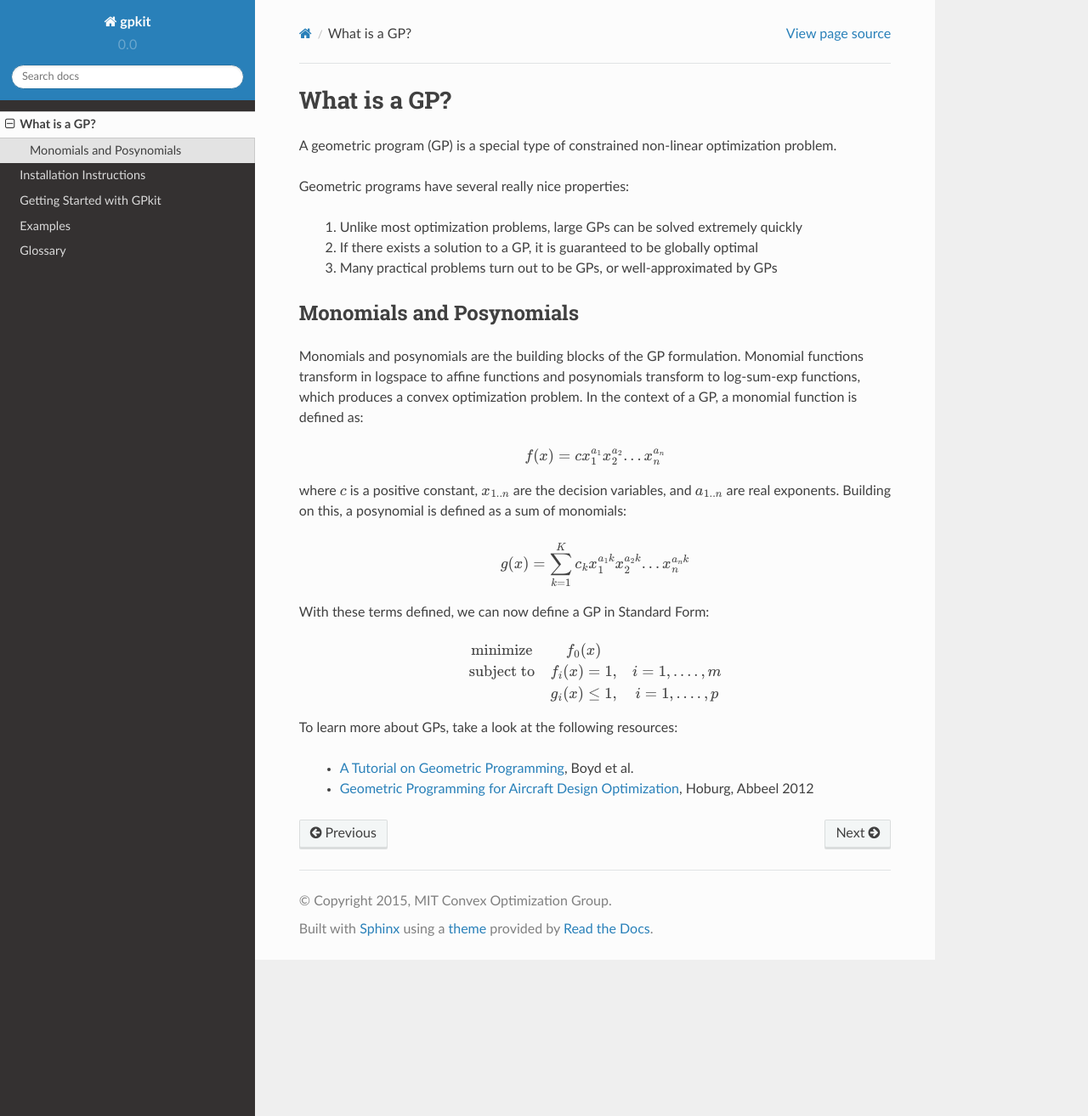
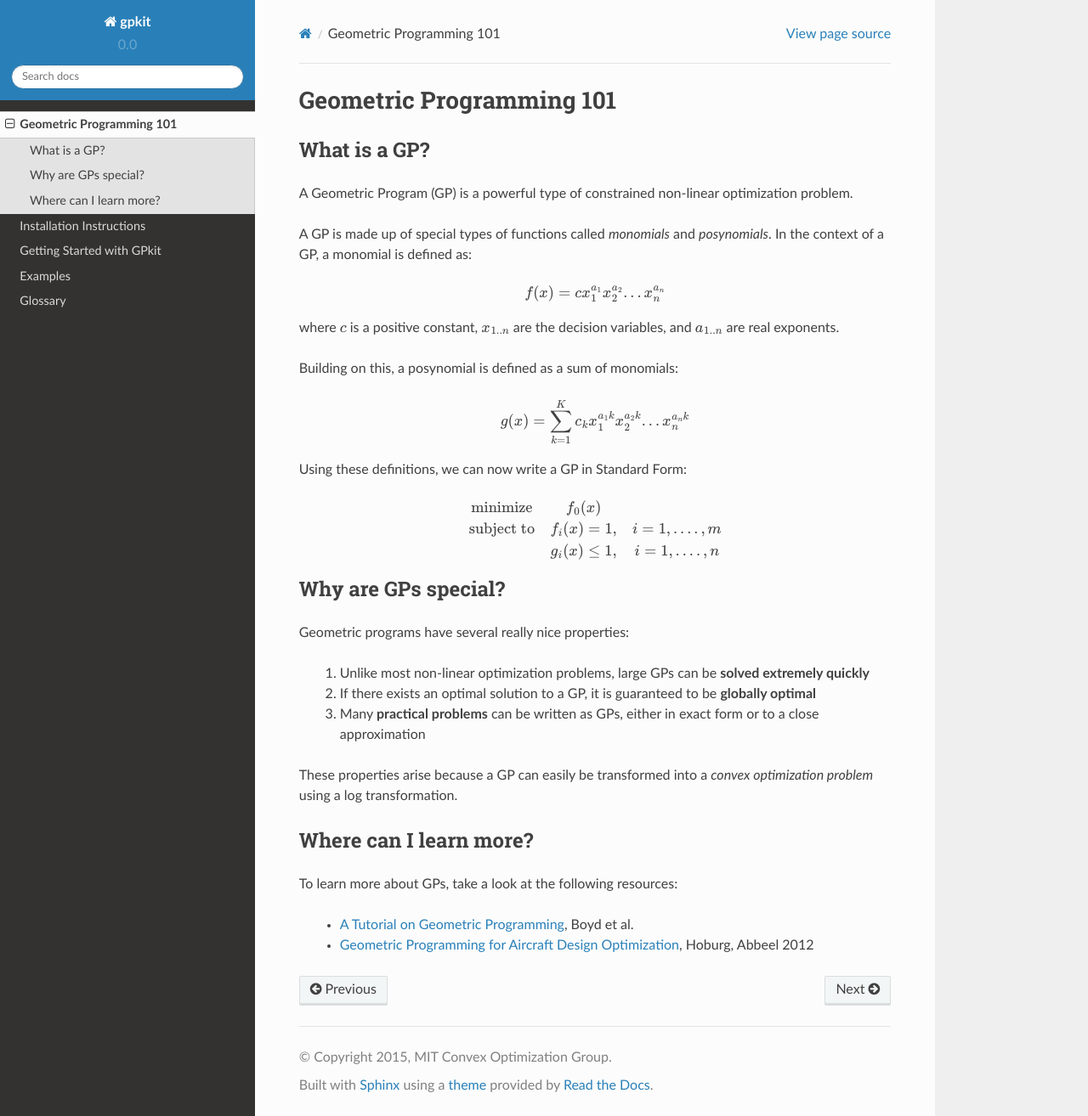
Before and after one commit to convexengineering/gpkit, a Sphinx documentation site: the page built from docs/source/whatisagp.rst, in a window 1280 px wide and 1314 px high. Shown: the whole window at 85% size. Built offline with Sphinx 7.4.7 and the Read the Docs theme 2.0.0, drawn with Linux system fonts in a browser that asks for light colours; pages that are not in the unit, such as notebooks, are missing from menus.

Commit message:
Redraft of whatisagp

```diff
--- a/docs/source/whatisagp.rst
+++ b/docs/source/whatisagp.rst
@@ -1,38 +1,48 @@
+Geometric Programming 101
+*************************
+
 What is a GP?
-*************
+=============
 
-A geometric program (GP) is a special type of constrained non-linear optimization problem.
+A Geometric Program (GP) is a powerful type of constrained non-linear optimization problem.
 
-Geometric programs have several really nice properties:
-
-    #. Unlike most optimization problems, large GPs can be solved extremely quickly
-    #. If there exists a solution to a GP, it is guaranteed to be globally optimal
-    #. Many practical problems turn out to be GPs, or well-approximated by GPs
-
-.. todo: describe solution methods and benefits
-
-Monomials and Posynomials
-=========================
-Monomials and posynomials are the building blocks of the GP formulation.  Monomial functions transform in logspace to affine functions and posynomials transform to log-sum-exp functions, which produces a convex optimization problem.  In the context of a GP, a monomial function is defined as:
+A GP is made up of special types of functions called *monomials* and *posynomials*. In the context of a GP, a monomial is defined as:
 
 .. math::
 
    f(x) = c x_1^{a_1} x_2^{a_2} ... x_n^{a_n}
 
-where :math:`c` is a positive constant, :math:`x_{1..n}` are the decision variables, and :math:`a_{1..n}` are real exponents.  Building on this, a posynomial is defined as a sum of monomials:
+where :math:`c` is a positive constant, :math:`x_{1..n}` are the decision variables, and :math:`a_{1..n}` are real exponents.
+
+Building on this, a posynomial is defined as a sum of monomials:
 
 .. math::
 
    g(x) = \sum_{k=1}^K c_k x_1^{a_1k} x_2^{a_2k} ... x_n^{a_nk}
 
-With these terms defined, we can now define a GP in Standard Form:
+
+Using these definitions, we can now write a GP in Standard Form:
 
 .. math:: \begin{array}[lll]\text{}
     \text{minimize} & f_0(x) & \\
     \text{subject to} & f_i(x) = 1, & i = 1,....,m \\
-                      & g_i(x) \leq 1, & i = 1,....,p
+                      & g_i(x) \leq 1, & i = 1,....,n
                       \end{array}
 
+
+Why are GPs special?
+====================
+
+Geometric programs have several really nice properties:
+
+    #. Unlike most non-linear optimization problems, large GPs can be **solved extremely quickly**
+    #. If there exists an optimal solution to a GP, it is guaranteed to be **globally optimal**
+    #. Many **practical problems** can be written as GPs, either in exact form or to a close approximation
+
+These properties arise because a GP can easily be transformed into a *convex optimization problem* using a log transformation.
+
+Where can I learn more?
+=======================
 
 To learn more about GPs, take a look at the following resources:
 
```
